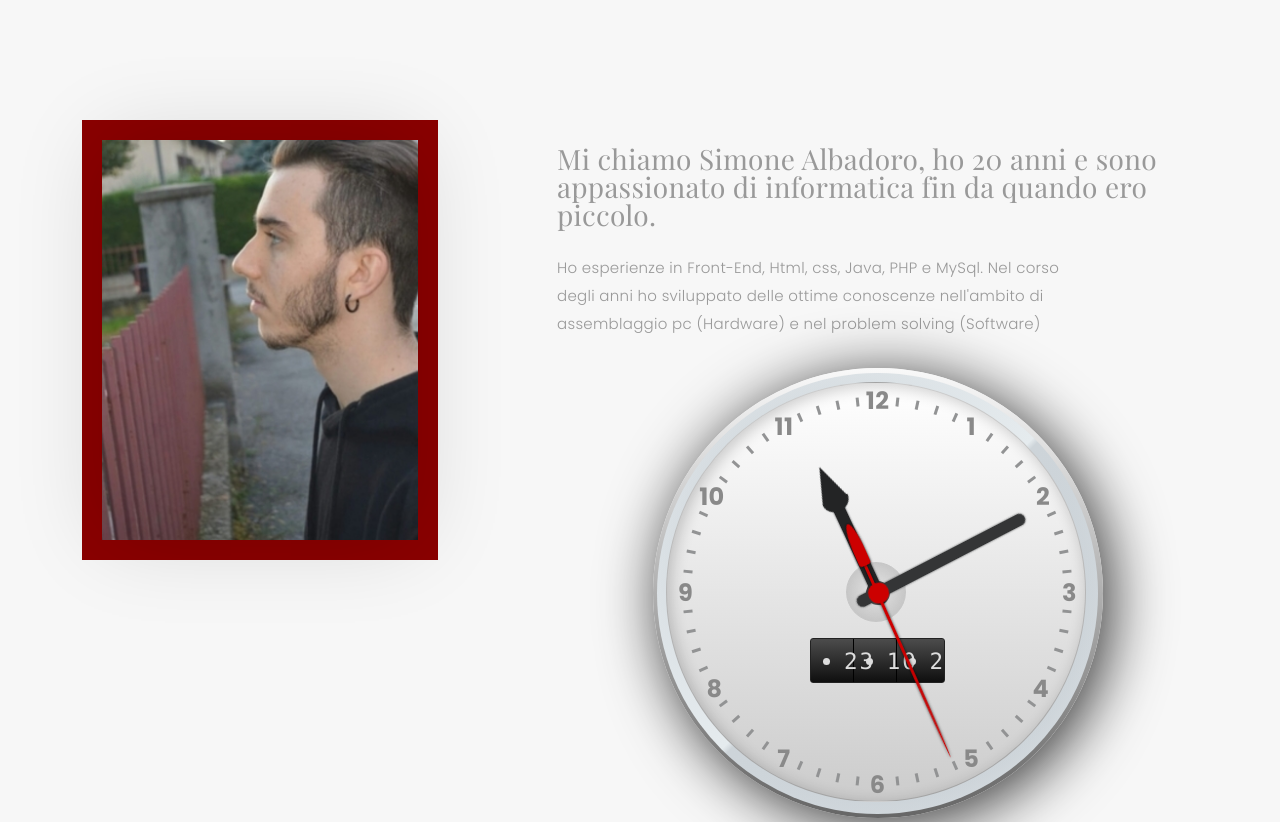
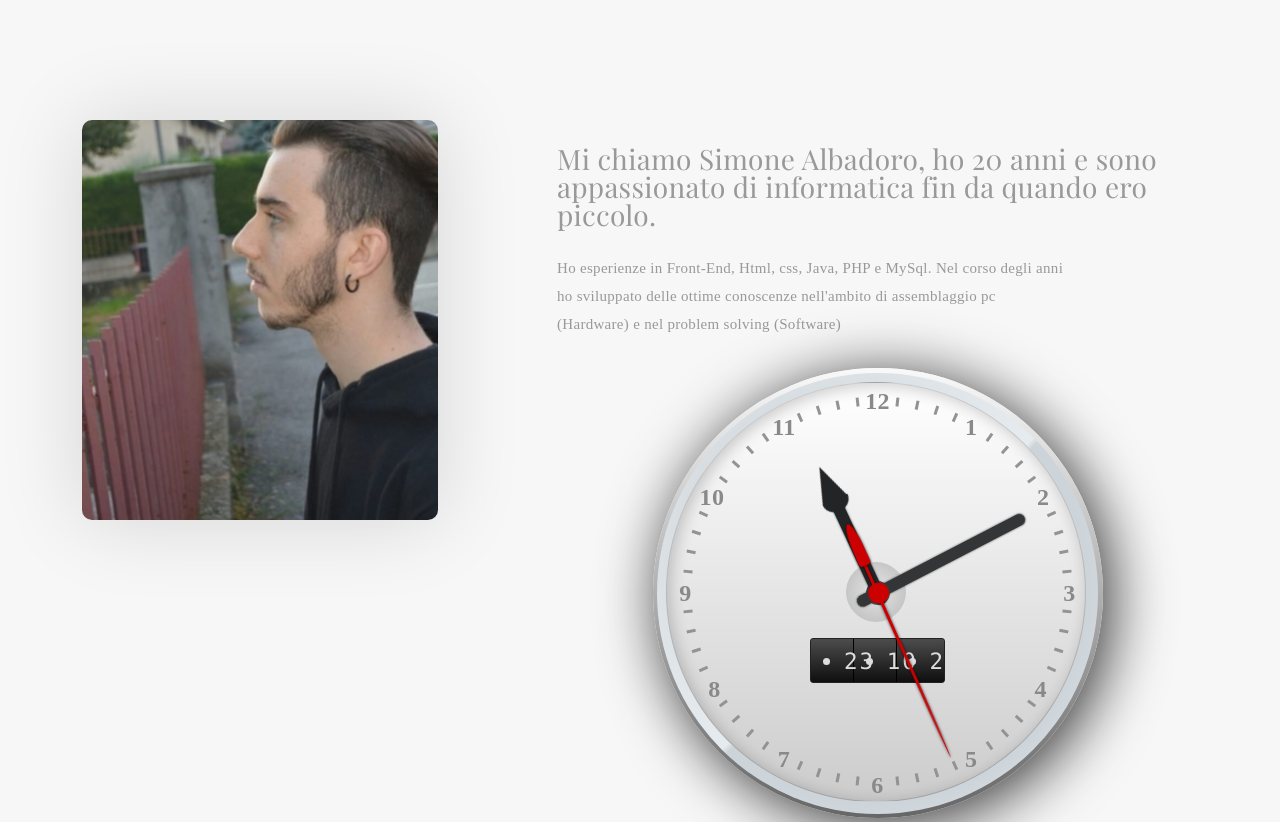
Before and after one commit to albadorosimone/albadorosimone.github.io, a plain HTML site: page index.html in a window 1280 px wide. Shown: the part 800-1622 px from the top of the page. Drawn offline with nearby package versions, Linux system fonts and the light colour scheme; a web font is replaced by a local one.

Commit message:
ho messo il font awesome

```diff
--- a/assets/css/style.css
+++ b/assets/css/style.css
@@ -11,7 +11,7 @@
 body {
   background: #ffffff;
   color: #898989;
-  font-family: "Poppins", helvetica;
+  font-family: Awesome;
   font-size: 15px;
   font-weight: 300;
   line-height: 20px;
@@ -348,7 +348,7 @@ p {
 .btn {
   background: #333;
   border: medium none;
-  border-radius: 0;
+  border-radius: 10;
   color: #fff;
   font-size: 12px;
   height: 50px;
@@ -778,7 +778,8 @@ p {
 
 #about .div-img-bg {
 
-  border: 20px solid darkred;
+  border: 20px  darkred ;
+
 }
 
 #about .div-img-bg .about-img img {
@@ -789,6 +790,7 @@ p {
   height: 400px;
   -o-object-fit: cover;
   object-fit: cover;
+  border-radius: 10px;
 }
 
 #about .about-descr .p-heading {
```
